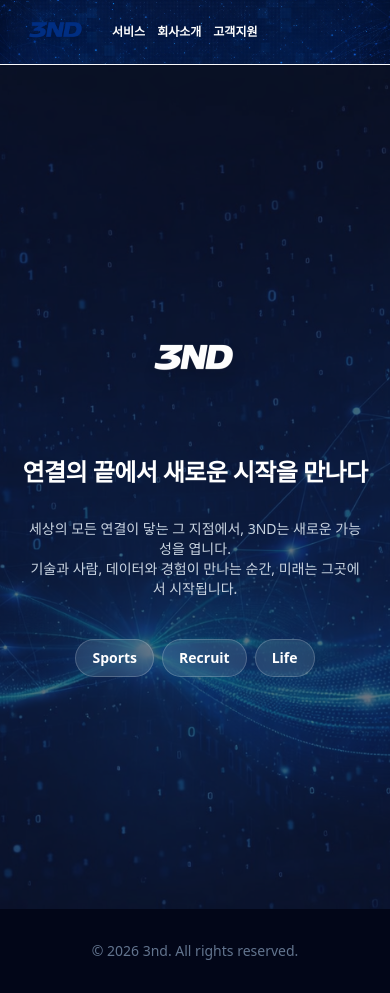
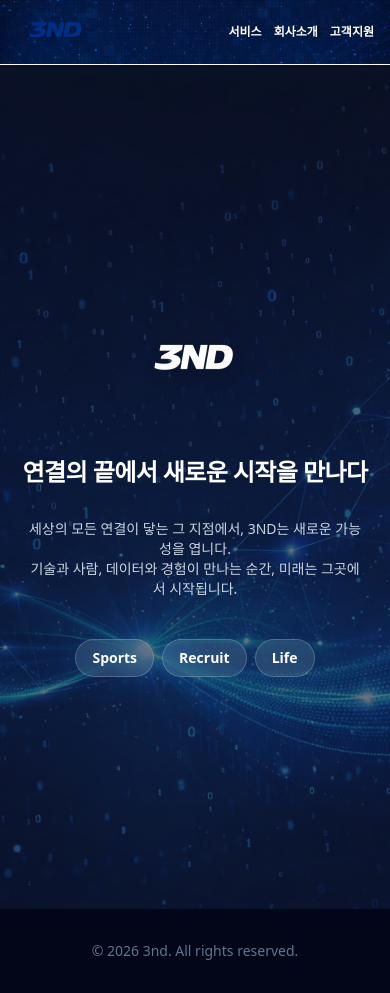
Before and after one commit to threend-dev/HomePage, a Next.js app: page / in a window 390 px wide. Built offline with nearby package versions, Linux system fonts and the light colour scheme.

Commit message:
좌측 로고, 우측 메뉴 항목들 배치

```diff
--- a/src/app/layout.tsx
+++ b/src/app/layout.tsx
@@ -31,8 +31,8 @@ export default function RootLayout({
             {/* Depth Contrast */}
             <div className="absolute bottom-0 left-0 right-0 h-2 bg-gradient-to-t from-slate-900/10 to-transparent"></div>
           </div>
-          <div className="relative z-10 w-full h-16 md:h-28 flex items-center justify-between px-4 md:px-8 gap-4 md:gap-0">
-            <div className="flex items-center gap-2 md:-my-8">
+          <div className="relative z-10 w-full h-16 md:h-28 flex items-center justify-between px-4 md:px-8">
+            <div className="flex items-center md:-my-8 flex-shrink-0">
               <Link href="/">
                 <Image
                   src="/logo_n.png"
@@ -44,7 +44,7 @@ export default function RootLayout({
                 />
               </Link>
             </div>
-            <nav className="flex-1 md:flex-none">
+            <nav className="flex-shrink-0">
               {/* <ul className="flex gap-6 text-slate-900 font-extrabold tracking-wide"> */}
               <ul className="flex gap-3 md:gap-12 text-white font-semibold md:font-bold text-xs md:text-base">
                 <li><Link href="/services" className="whitespace-nowrap hover:text-blue-300 transition-colors drop-shadow-sm">서비스</Link></li>
```
